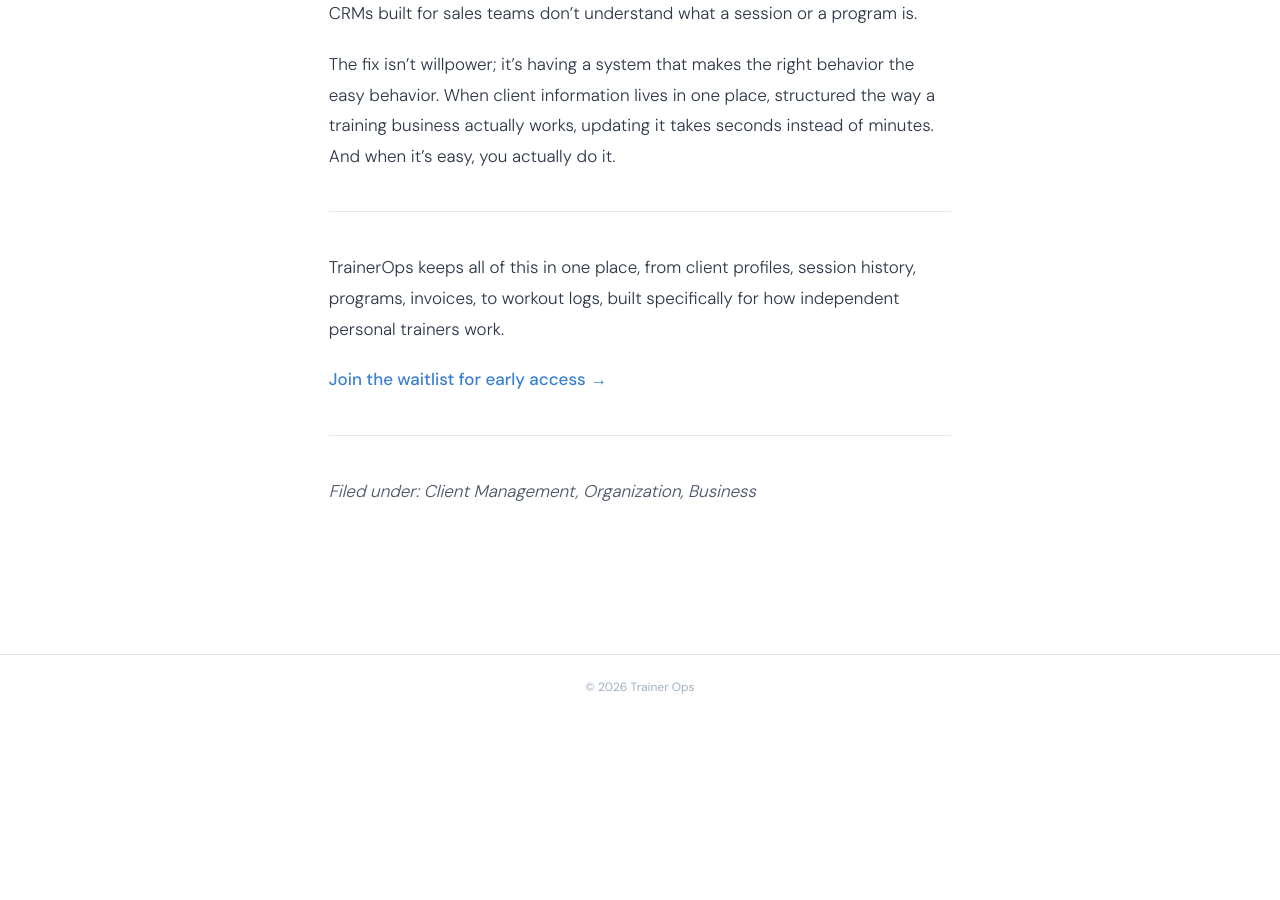
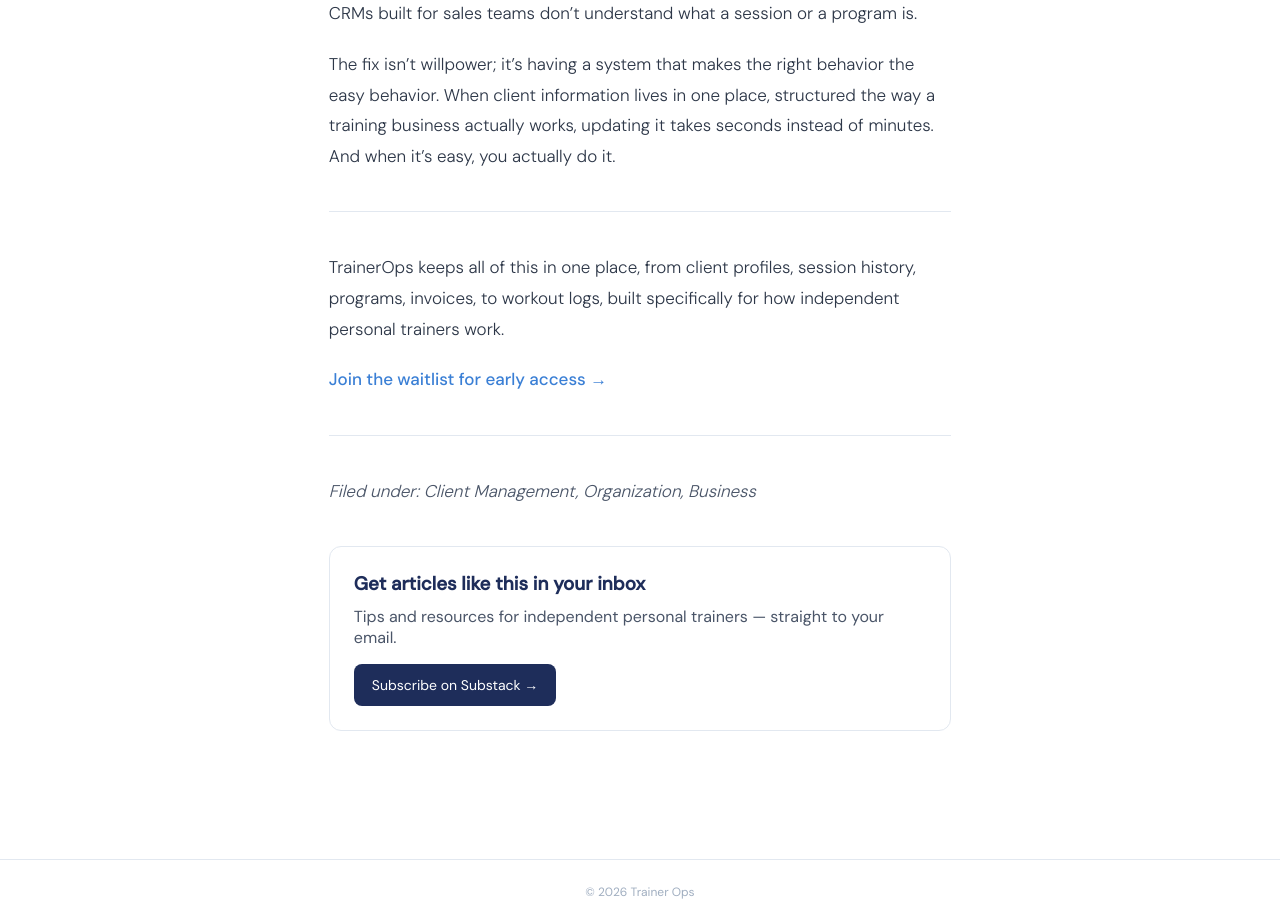
Before and after one commit to thetrainerops-code/thetrainerops, a Jekyll site: the page built from _posts/2026-05-14-the-client-info-you-should-be-tracking.md, in a window 1280 px wide and 900 px high, scrolled down 5149 px. Built offline with Jekyll 4.4.1, drawn with Linux system fonts in a browser that asks for light colours; before the commit the page ends 5844 px from its top, so only the background shows below that.

Commit message:
Add subscription section to post layout

```diff
--- a/_layouts/post.html
+++ b/_layouts/post.html
@@ -51,6 +51,16 @@
   <div class="post-content">
     {{ content }}
   </div>
+<div style="margin-top:40px; padding:24px; border:1px solid #E2E8F0; border-radius:12px;">
+  <h3 style="margin-bottom:10px;">Get articles like this in your inbox</h3>
+  <p style="color:#4A5568; margin-bottom:16px;">
+    Tips and resources for independent personal trainers — straight to your email.
+  </p>
+  <a href="href="https://thetrainerops.substack.com""
+     style="display:inline-block; background:#1E2D5A; color:#fff; padding:12px 18px; border-radius:8px; text-decoration:none; font-size:14px;">
+    Subscribe on Substack →
+  </a>
+</div>
 
 </div>
   <footer>© 2026 Trainer Ops</footer>
```
